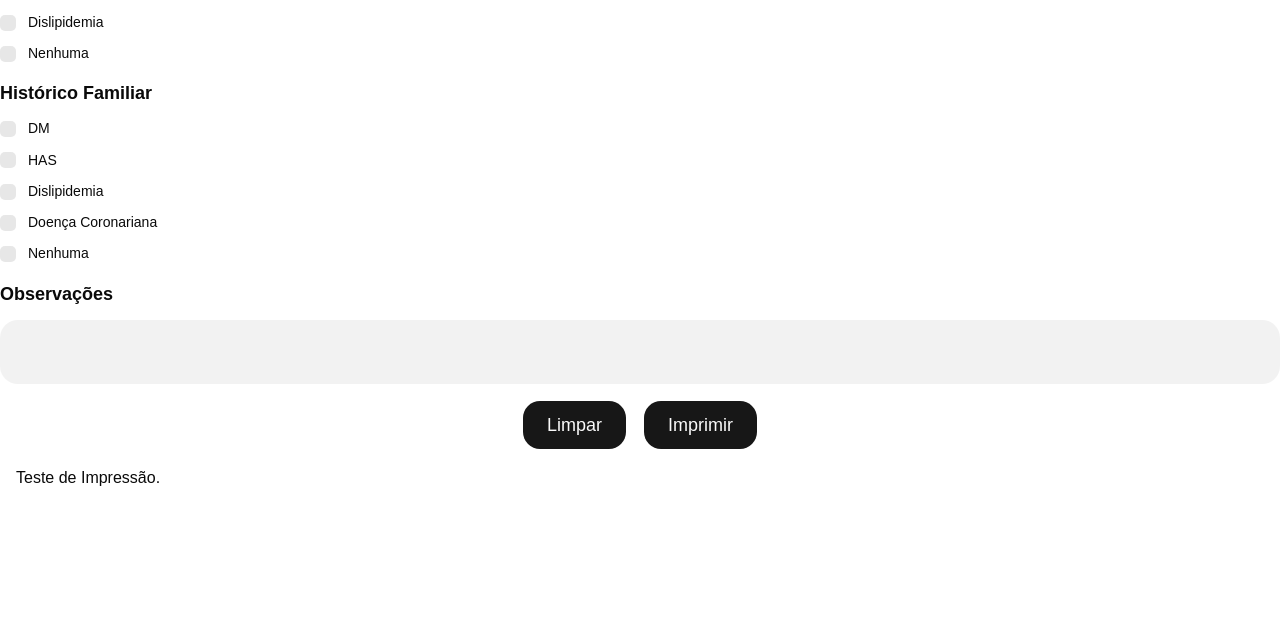
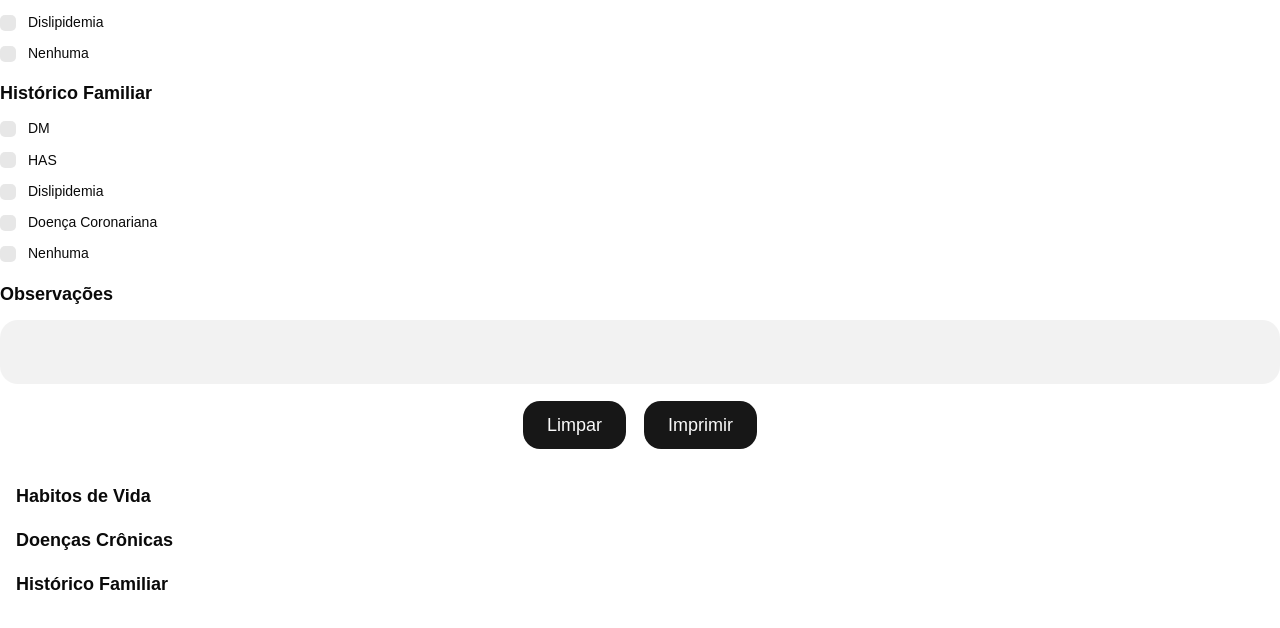
Before and after one commit to nicholasPimenta/clinica-dashboard, a React (Vite) app: page / in a window 1280 px wide. Shown: the part 496-1124 px from the top of the page. Built offline with nearby package versions, Linux system fonts and the light colour scheme.

Commit message:
connect form data to print preview

```diff
--- a/src/components/print/PrintPreview.tsx
+++ b/src/components/print/PrintPreview.tsx
@@ -1,6 +1,70 @@
-const PrintPreview = () => (
+interface Habitos {
+    habitosSaudaveis: boolean;
+    tabagismo: boolean;
+    sedentarismo: boolean;
+    etilismo: boolean;
+}
+
+interface HistoricoCronico {
+    dm: boolean;
+    has: boolean;
+    dislipidemia: boolean;
+    nenhuma: boolean;
+}
+
+interface HistoricoFamiliar {
+    dm: boolean;
+    has: boolean;
+    dislipidemia: boolean;
+    coronariana: boolean;
+    nenhuma: boolean;
+}
+
+interface PrintPreviewProps {
+    obs: string;
+    exameSelecionado: string | null;
+    habitos: Habitos;
+    historicoCronico: HistoricoCronico;
+    historicoFamiliar: HistoricoFamiliar;
+}
+
+const PrintPreview = ({obs, exameSelecionado, habitos, historicoCronico, historicoFamiliar}: PrintPreviewProps) => (
     <div className="w-[210mm] min-h-[297mm] bg-white p-4">
-        Teste de Impressão.
+        {obs}
+        {exameSelecionado && (
+            <div className="mt-4">
+                <h2 className="text-lg font-semibold">Exame Selecionado:</h2>
+                <p>{exameSelecionado}</p>
+            </div>
+        )}
+        {habitos && (
+            <div className="mt-4">
+                <h2 className="text-lg font-semibold">Habitos de Vida</h2>
+                <p>{habitos.habitosSaudaveis && "Saudável"}</p>
+                <p>{habitos.tabagismo && "Tabagismo"}</p>
+                <p>{habitos.sedentarismo && "Sedentarismo"}</p>
+                <p>{habitos.etilismo && "Etilismo"}</p>
+            </div>
+        )}
+        {historicoCronico && (
+            <div className="mt-4">
+                <h2 className="text-lg font-semibold">Doenças Crônicas</h2>
+                <p>{historicoCronico.dm && "Diabetes Mellitus"}</p>
+                <p>{historicoCronico.has && "Hipertensão Arterial"}</p>
+                <p>{historicoCronico.dislipidemia && "Dislipidemia"}</p>
+                <p>{historicoCronico.nenhuma && "Nenhuma"}</p>
+            </div>
+        )}
+        {historicoFamiliar && (
+            <div className="mt-4">
+                <h2 className="text-lg font-semibold">Histórico Familiar</h2>
+                <p>{historicoFamiliar.dm && "Diabetes Mellitus"}</p>
+                <p>{historicoFamiliar.has && "Hipertensão Arterial"}</p>
+                <p>{historicoFamiliar.dislipidemia && "Dislipidemia"}</p>
+                <p>{historicoFamiliar.coronariana && "Doença Coronariana"}</p>
+                <p>{historicoFamiliar.nenhuma && "Nenhuma"}</p>
+            </div>
+        )}
     </div>
 )
 
--- a/src/pages/DocumentGenerator.tsx
+++ b/src/pages/DocumentGenerator.tsx
@@ -437,7 +437,13 @@ function DocumentGenerator() {
         </div>
       </section>
       <section>
-        <PrintPreview />
+        <PrintPreview
+          obs={obs}
+          exameSelecionado={exameSelecionado}
+          habitos={habitos}
+          historicoCronico={historicoCronico}
+          historicoFamiliar={historicoFamiliar}
+        />
       </section>
     </main>
   )
```
